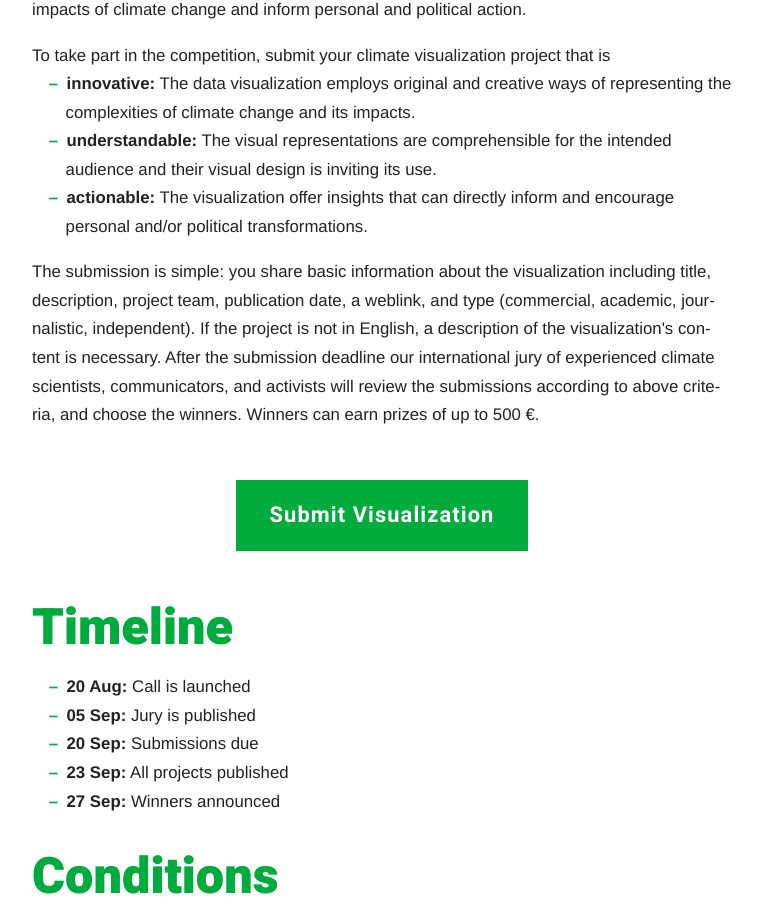
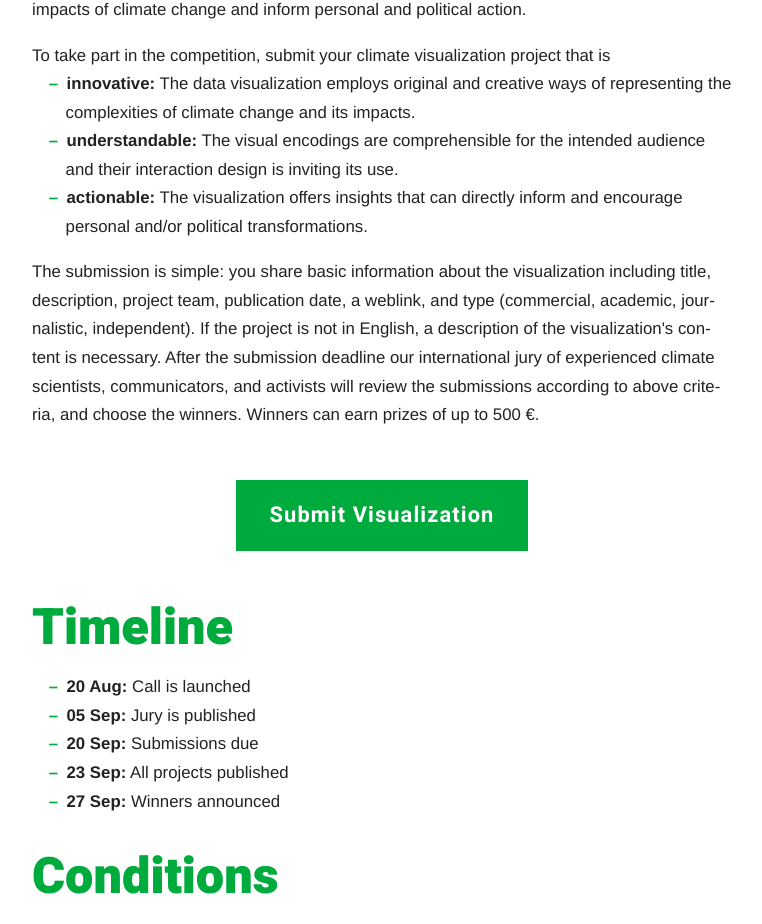
Before and after one commit to uclab-potsdam/vff, a Nuxt app: page / in a window 1280 px wide. Shown: the part 1396-2320 px from the top of the page, without its empty margins (258-1020 px from the left). Built offline with nearby package versions, Linux system fonts and the light colour scheme.

Commit message:
small wording fixes in criteria list

```diff
--- a/pages/index.vue
+++ b/pages/index.vue
@@ -24,8 +24,8 @@
       </p>
       <ul>
         <li><b>innovative:</b> The data visualization employs original and creative ways of representing the complexities of climate change and its impacts.</li>
-        <li><b>understandable:</b> The visual representations are comprehensible for the intended audience and their visual design is inviting its use.</li>
-        <li><b>actionable:</b> The visualization offer insights that can directly inform and encourage personal and/or political transformations.</li>
+        <li><b>understandable:</b> The visual encodings are comprehensible for the intended audience and their interaction design is inviting its use.</li>
+        <li><b>actionable:</b> The visualization offers insights that can directly inform and encourage personal and/or political transformations.</li>
       </ul>
       <p>
         The submission is simple: you share basic information about the visualization including title, description, project team, publication date, a weblink, and type (commercial, academic, journalistic, independent). If the project is not in English, a description of the visualization's content is necessary. After the submission deadline our international jury of experienced climate scientists, communicators, and activists will review the submissions according to above criteria, and choose the winners. Winners can earn prizes of up to 500 €.<p>
```
